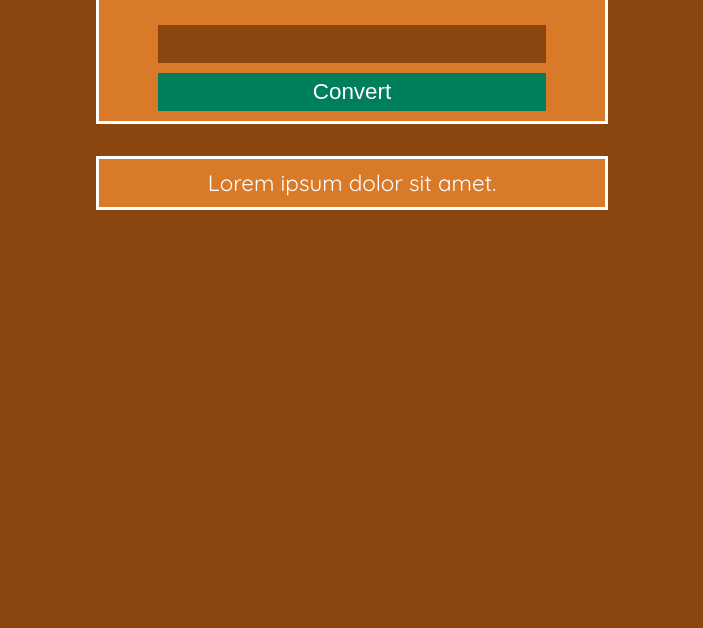
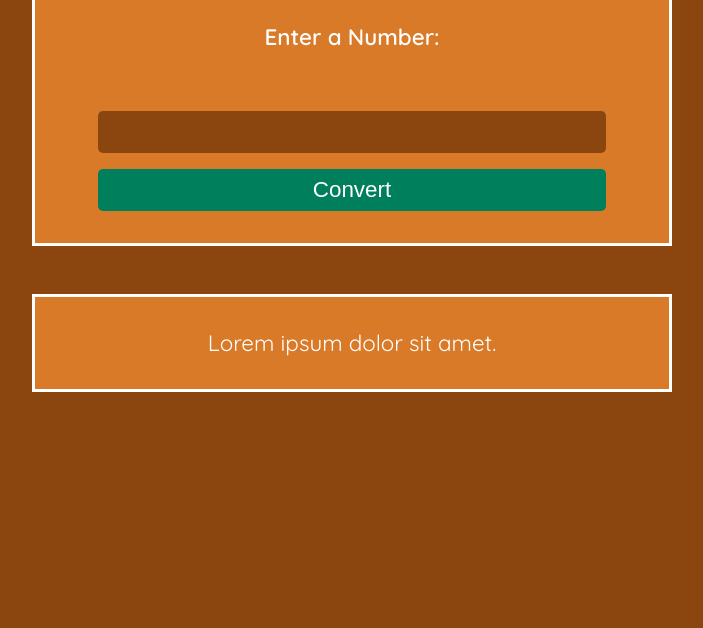
Before and after one commit to bash4Dev/roman-num-converter, a plain HTML site: page index.html in a window 1280 px wide. Shown: the part 172-800 px from the top of the page, without its empty margins (288-991 px from the left). Drawn offline with Linux system fonts and the light colour scheme; a web font is replaced by a local one.

Commit message:
Update styles.css

```diff
--- a/styles.css
+++ b/styles.css
@@ -1,3 +1,9 @@
+:root {
+    --white-color: #fff;
+    --body-color: #8a460e;
+    --container-color: #d97a29;
+}
+
 * {
     margin: 0;
     padding: 0;
@@ -9,10 +15,11 @@ body {
     display: grid;
     place-items: center;
     gap: 2rem;
-    font-family: "Quicksand", sans-serif;
+    font-family: "Quicksand", serif;
     font-style: normal;
-    color: #fff;
-    background: #8a460e;
+    color: var(--white-color);
+    background: var(--body-color);
+    padding: 2rem 0;
 }
 
 header {
@@ -26,12 +33,16 @@ header h1 {
 }
 
 main {
-    width: 40%;
+    width: 50%;
     display: flex;
     flex-direction: column;
     justify-content: center;
     align-items: center;
-    gap: 2rem;
+    gap: 3rem;
+}
+
+form {
+    gap: 1rem;
 }
 
 form, #output {
@@ -41,9 +52,9 @@ form, #output {
     flex-direction: column;
     justify-content: center;
     align-items: center;
-    padding: 10px;
-    border: 3px solid #fff;
-    background-color: #d97a29;
+    padding: 2rem 0;
+    border: 3px solid var(--white-color);
+    background-color: var(--container-color);
     font-size: 1.4rem;
 }
 
@@ -51,25 +62,43 @@ form label {
     font-weight: 600;
 }
 
+form input#number, #convert-btn {
+    width: 80%;
+    padding: 8px;
+    border: none;
+    color: var(--white-color);
+    font-size: 1.4rem;
+    border: none;
+    border-radius: 5px;
+}
+
 form input#number {
-    width: 80%;
-    padding: 6px;
-    background: #8a460e;
-    font-size: 1.4rem;
-    color: #fff;
-    border: none;
+    background-color: var(--body-color);
 }
 
 form #convert-btn {
-    width: 80%;
-    padding: 6px;
-    color: #fff;
-    border: none;
     background: #007f5c;
-    margin-top: 10px;
-    font-size: 1.4rem;
 }
 
 footer {
     display: none;
 }
+
+@media (max-width: 768px) {
+    main {
+        width: 60%;
+        display: flex;
+        flex-direction: column;
+        justify-content: center;
+        align-items: center;
+        gap: 3rem;
+    }
+
+    form input#number, #convert-btn {
+        width: 90%;
+        /* padding: 8px;
+        border: none;
+        color: var(--white-color);
+        font-size: 1.4rem; */
+    }
+}
```
